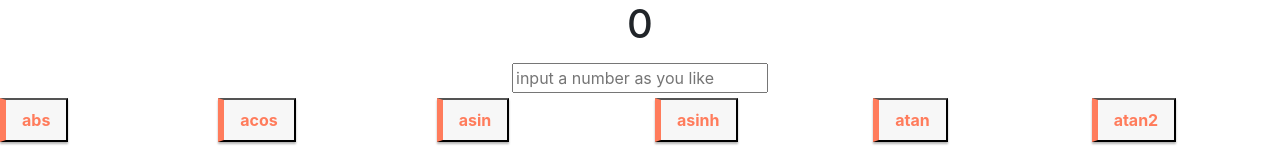
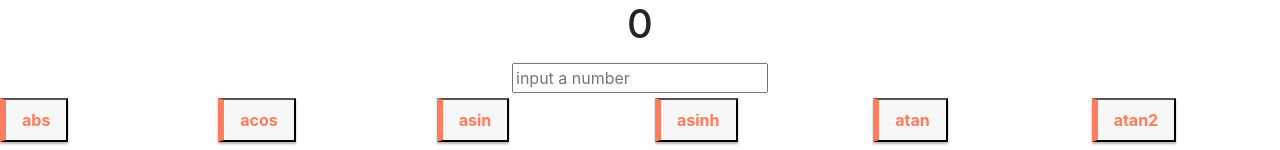
Before and after one commit to melohz/Javascript_Training, a plain HTML site: page index.html in a window 1280 px wide. Shown: the top 150 px of the page. Drawn offline with nearby package versions, Linux system fonts and the light colour scheme.

Commit message:
change wording

```diff
--- a/index.html
+++ b/index.html
@@ -14,7 +14,7 @@
     0
   </h1>
   <div class="row">
-    <input class="userValue" id="userValue" type="number" placeholder="input a number as you like"><br>
+    <input class="userValue" id="userValue" type="number" placeholder="input a number"><br>
   </div>
   <div class="row">
     <div class="col"><input id="abs" class="square_btn" type="button" value="abs"></div>
```
